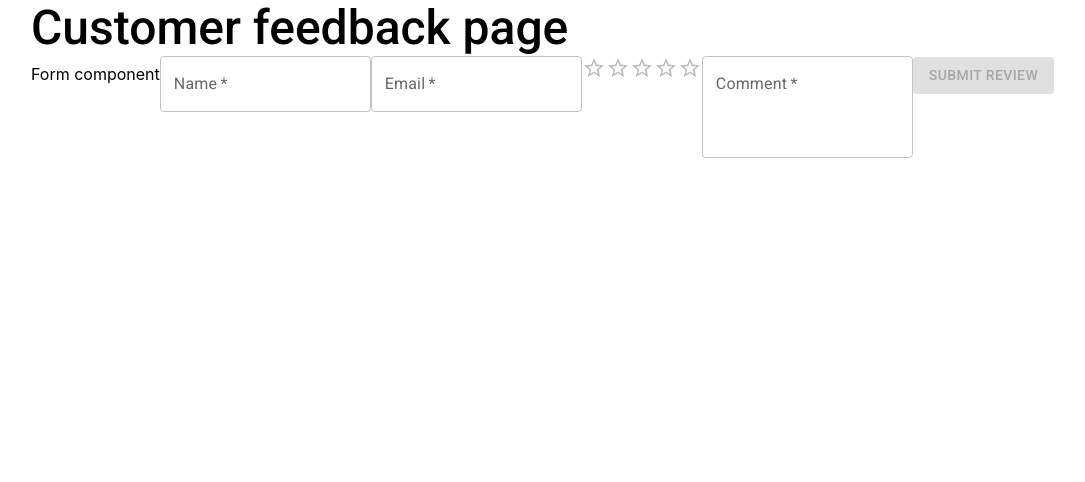
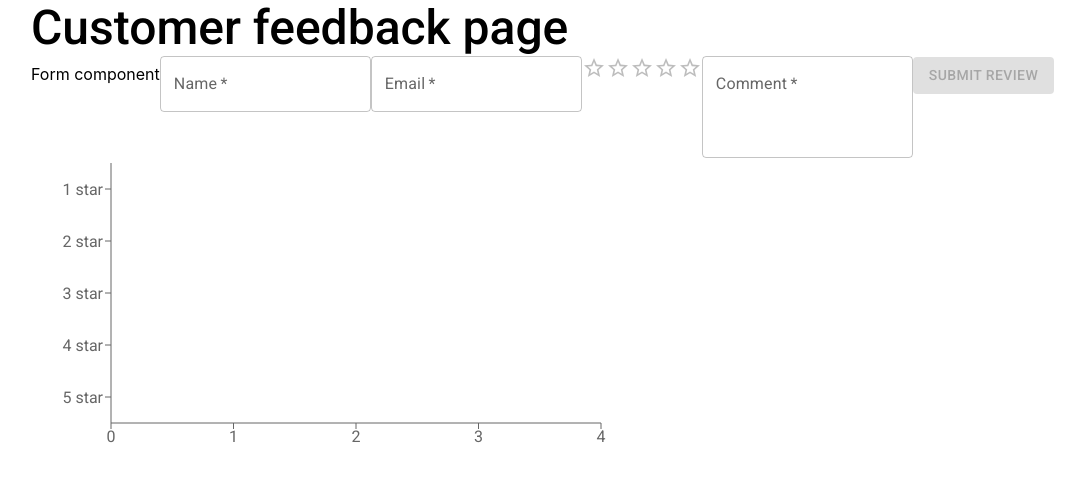
Before and after one commit to jbellmont/customer-feedback-page, a React (Vite) app: page / in a window 1280 px wide. Shown: the top 482 px of the page, without its empty margins (33-1118 px from the left). Built offline with nearby package versions, Linux system fonts and the light colour scheme.

Commit message:
Build the RatingsChart component

```diff
--- a/src/features/app/App.tsx
+++ b/src/features/app/App.tsx
@@ -4,9 +4,45 @@ import CustomerFeedbackForm from '../customer-feedback/components/CustomerFeedba
 import {getReviews} from '../customer-feedback/api/reviews';
 import {Review} from '../customer-feedback/types/models';
 import ReviewsList from '../customer-feedback/components/ReviewsList';
+import RatingsChart, {
+  RatingsChartData,
+  RatingsLabel,
+} from '../customer-feedback/components/RatingsChart';
 
 const App = () => {
   const reviews: Review[] = getReviews();
+
+  const generateRatingsChartData = (reviews: Review[]): RatingsChartData[] => {
+    const ratingsData: RatingsChartData[] = [
+      {
+        name: RatingsLabel.ONE_STAR,
+        ratings: 0,
+      },
+      {
+        name: RatingsLabel.TWO_STAR,
+        ratings: 0,
+      },
+      {
+        name: RatingsLabel.THREE_STAR,
+        ratings: 0,
+      },
+      {
+        name: RatingsLabel.FOUR_STAR,
+        ratings: 0,
+      },
+      {
+        name: RatingsLabel.FIVE_STAR,
+        ratings: 0,
+      },
+    ];
+
+    return reviews.reduce((previous, current) => {
+      previous[current.rating - 1].ratings++;
+      return previous;
+    }, ratingsData);
+  };
+
+  const ratingsChartData = generateRatingsChartData(reviews);
 
   return (
     <Container maxWidth="lg">
@@ -16,6 +52,7 @@ const App = () => {
         </Typography>
       </header>
       <CustomerFeedbackForm />
+      <RatingsChart chartData={ratingsChartData} />
       {/* TODO(jackbellmont): Handle review list of 0. "No reviews" */}
       <ReviewsList reviews={reviews} />
     </Container>
--- /dev/null
+++ b/src/features/customer-feedback/components/RatingsChart.tsx
@@ -0,0 +1,46 @@
+import {BarChart, XAxis, YAxis, Tooltip, Bar} from 'recharts';
+
+import {
+  googleLightGrey,
+  ratingStarYellow,
+} from '../../../shared/styles/colours';
+
+export enum RatingsLabel {
+  FIVE_STAR = '5 star',
+  FOUR_STAR = '4 star',
+  THREE_STAR = '3 star',
+  TWO_STAR = '2 star',
+  ONE_STAR = '1 star',
+}
+
+export interface RatingsChartData {
+  name: RatingsLabel;
+  ratings: number;
+}
+
+interface RatingsChartProps {
+  chartData: RatingsChartData[];
+}
+
+const RatingsChart = ({chartData}: RatingsChartProps) => {
+  return (
+    <BarChart
+      width={600}
+      height={300}
+      data={chartData}
+      layout="vertical"
+      margin={{top: 5, right: 30, left: 20, bottom: 5}}
+    >
+      <XAxis
+        allowDecimals={false}
+        tick={{fontFamily: 'roboto'}}
+        type="number"
+      />
+      <YAxis dataKey="name" tick={{fontFamily: 'roboto'}} type="category" />
+      <Tooltip cursor={{fill: googleLightGrey, strokeWidth: 2}} />
+      <Bar dataKey="ratings" fill={ratingStarYellow} />
+    </BarChart>
+  );
+};
+
+export default RatingsChart;
--- a/src/features/customer-feedback/components/ReviewsList.tsx
+++ b/src/features/customer-feedback/components/ReviewsList.tsx
@@ -9,6 +9,8 @@ import {
   Box,
   Stack,
 } from '@mui/material';
+
+import {googleLightGrey} from '../../../shared/styles/colours';
 
 import {Review} from '../types/models';
 
@@ -43,7 +45,7 @@ const ReviewsList = ({reviews}: ReviewsListProps) => {
           <ListItem
             alignItems="flex-start"
             key={review.id}
-            sx={{borderBottom: 1, borderColor: '#dbdbdb'}}
+            sx={{borderBottom: 1, borderColor: googleLightGrey}}
           >
             <ListItemAvatar>
               <Avatar>{createAvatarNameInitials(review.name)}</Avatar>
--- /dev/null
+++ b/src/shared/styles/colours.ts
@@ -0,0 +1,4 @@
+export const ratingStarYellow = '#faaf00';
+
+export const googleDarkGrey = '#c4c4c4';
+export const googleLightGrey = '#e2e2e2';
```
Also changed, not shown: .eslintrc.js.
